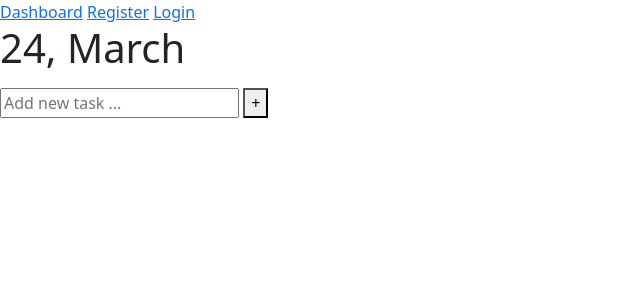
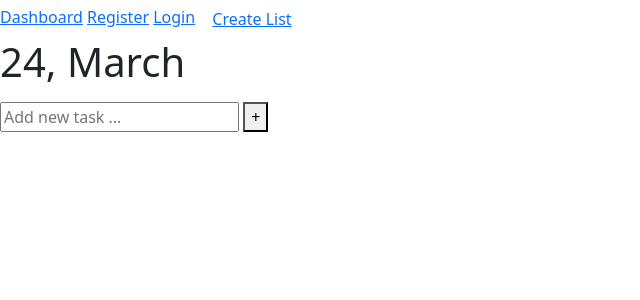
Before and after one commit to gajeet11000/todo-list-htmx, a Django app: page /dashboard in a window 1280 px wide. Shown: the top 300 px of the page, without its empty margins (0-640 px from the left). Run offline with Django 5.2, Linux system fonts and the light colour scheme; the visitor is signed in with stand-in values (Sample User, id 1); data comes from the database, SQL or seed files in the repository; data that the repository does not hold is empty; some libraries are stand-ins or nearby versions.

Commit message:
Added url, view, html button and a list form partial for creating lists

```diff
--- a/todo_app/templates/todo_app/dashboard.html
+++ b/todo_app/templates/todo_app/dashboard.html
@@ -30,6 +30,8 @@
         </section>
     </header>
 
+    {% include 'todo_app/partials/create_list_modal.html' %}
+
     <!-- <footer>
         <h3>
             Contact
--- a/todo_app/templates/todo_app/navbar.html
+++ b/todo_app/templates/todo_app/navbar.html
@@ -2,4 +2,5 @@
     <a href="{% url 'dashboard' %}">Dashboard</a>
     <a href="{% url 'register' %}">Register</a>
     <a href="{% url 'login' %}">Login</a>
+    <button type="button" class="btn btn-link" data-bs-toggle="modal" data-bs-target="#create-list-form-modal">Create List</button>
 </nav>
--- /dev/null
+++ b/todo_app/templates/todo_app/partials/create_list_modal.html
@@ -0,0 +1,23 @@
+<div class="modal fade" id="create-list-form-modal" tabindex="-1" aria-hidden="true">
+  <div class="modal-dialog">
+    <div class="modal-content">
+      <div class="modal-header">
+        <h5 class="modal-title" id="create-list-modal-title">Create New List</h5>
+        <button type="button" class="btn-close" data-bs-dismiss="modal" aria-label="Close"></button>
+      </div>
+      <div class="modal-body">
+        <form
+            id="create-list-form"
+            method="post"
+            action="{% url 'create-list' %}">
+            {% csrf_token %}
+            <input type="text" name="list_title" placeholder="New list title ...">
+        </form>
+      </div>
+      <div class="modal-footer">
+        <button type="button" class="btn btn-secondary" data-bs-dismiss="modal">Cancel</button>
+        <button type="submit" class="btn btn-primary" data-bs-dismiss="modal" form="create-list-form">Create</button>
+      </div>
+    </div>
+  </div>
+</div>
--- a/todo_app/urls.py
+++ b/todo_app/urls.py
@@ -10,4 +10,5 @@ urlpatterns = [
     path("update-task/<int:task_id>", views.update_task, name="update-task"),
     path("toggle-completion/<int:task_id>", views.toggle_completion, name="toggle-completion"),
     path("delete-task/<int:task_id>", views.delete_task, name="delete-task"),
+    path("create-list", views.create_new_list, name="create-list"),
 ]
--- a/todo_app/views.py
+++ b/todo_app/views.py
@@ -7,6 +7,7 @@ from django.contrib import auth
 from . models import List, Task
 from . forms import CreateUserForm, LoginForm
 
+from django.core.exceptions import ValidationError
 
 
 def index(req):
@@ -113,3 +114,16 @@ def delete_task(req, task_id):
         task.delete()
 
         return JsonResponse({"success": True}, status=200)
+
+def create_new_list(req):
+    if req.method == "POST":
+        title = req.POST.get("list_title")
+        try:
+            new_list = List.objects.create(
+                title=title,
+                user=req.user
+            )
+            new_list.save()
+            return redirect('dashboard')
+        except ValidationError:
+            return JsonResponse({"success": False}, status=500)
```
